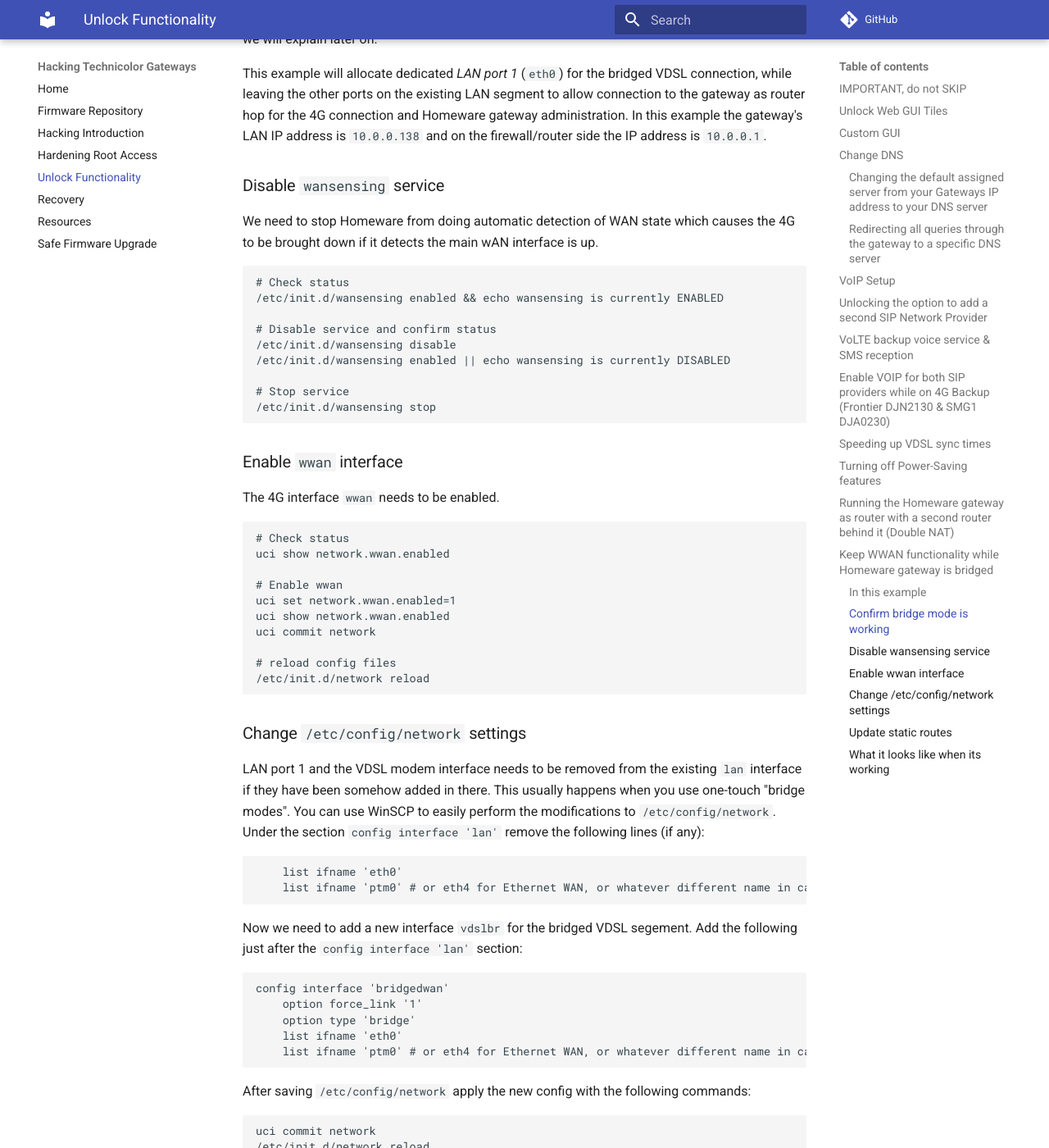
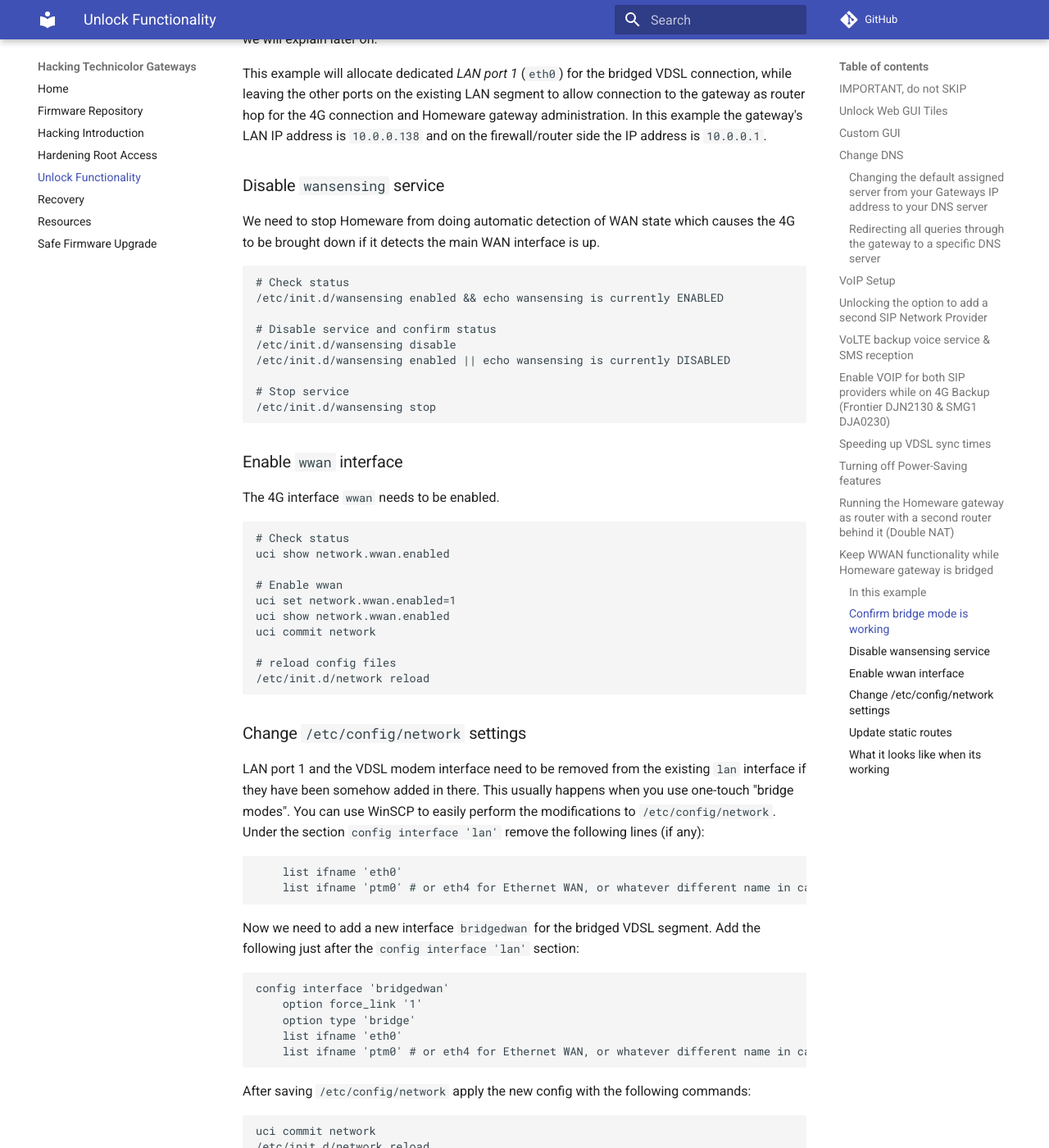
Before and after one commit to hack-technicolor/hack-technicolor, an MkDocs documentation site: the page built from docs/Unlock.md, in a window 1280 px wide and 1400 px high, scrolled down 11182 px. Shown: the whole window at 82% size. Built offline with MkDocs 1.6.1 and Material for MkDocs 9.7.7, drawn with Linux system fonts in a browser that asks for light colours; comment, search, counter and statistics services are not loaded; some of the changed text lies outside the part shown.

Commit message:
Update Unlock.md
Minor typos

````diff
--- a/docs/Unlock.md
+++ b/docs/Unlock.md
@@ -425,7 +425,7 @@ Those who are using a Homeware gateway in "bridge modes" would normally have all
 1. We're going to use a DJA0231 from Telstra, although other gateways with external 4G USB dongles should also work.
 2. The modem interface has been configured to be bridged to LAN1 Ethernet port.
 3. The main WAN connection is going to be over VDSL with DHCP. Other WAN types like Ethernet over PPPoE would also work with small modifications to interface names used to the config.
-4. For simplicity, We're going to dedicate two distinct LAN ports to main and cellular WAN connections. It is possible to use a single one with proper VLAN setup.
+4. For simplicity, we're going to dedicate two distinct LAN ports to main and cellular WAN connections. It is possible to use a single one with proper VLAN setup.
 
 ### Confirm bridge mode is working
 
@@ -444,7 +444,7 @@ This example will allocate dedicated *LAN port 1* (`eth0`) for the bridged VDSL
 
 ### Disable `wansensing` service
 
-We need to stop Homeware from doing automatic detection of WAN state which causes the 4G to be brought down if it detects the main wAN interface is up.
+We need to stop Homeware from doing automatic detection of WAN state which causes the 4G to be brought down if it detects the main WAN interface is up.
 
 ```bash
 # Check status
@@ -477,14 +477,14 @@ uci commit network
 
 ### Change `/etc/config/network` settings
 
-LAN port 1 and the VDSL modem interface needs to be removed from the existing `lan` interface if they have been somehow added in there. This usually happens when you use one-touch "bridge modes". You can use WinSCP to easily perform the modifications to `/etc/config/network`. Under the section `config interface 'lan'` remove the following lines (if any):
+LAN port 1 and the VDSL modem interface need to be removed from the existing `lan` interface if they have been somehow added in there. This usually happens when you use one-touch "bridge modes". You can use WinSCP to easily perform the modifications to `/etc/config/network`. Under the section `config interface 'lan'` remove the following lines (if any):
 
 ```
     list ifname 'eth0'
     list ifname 'ptm0' # or eth4 for Ethernet WAN, or whatever different name in case of VLAN interfaces
 ```
 
-Now we need to add a new interface `vdslbr` for the bridged VDSL segement.  Add the following just after the `config interface 'lan'` section:
+Now we need to add a new interface `bridgedwan` for the bridged VDSL segment.  Add the following just after the `config interface 'lan'` section:
 
 ```
 config interface 'bridgedwan'
````
Also changed, not shown: other parts of docs/Unlock.md (+1 -1 lines).
